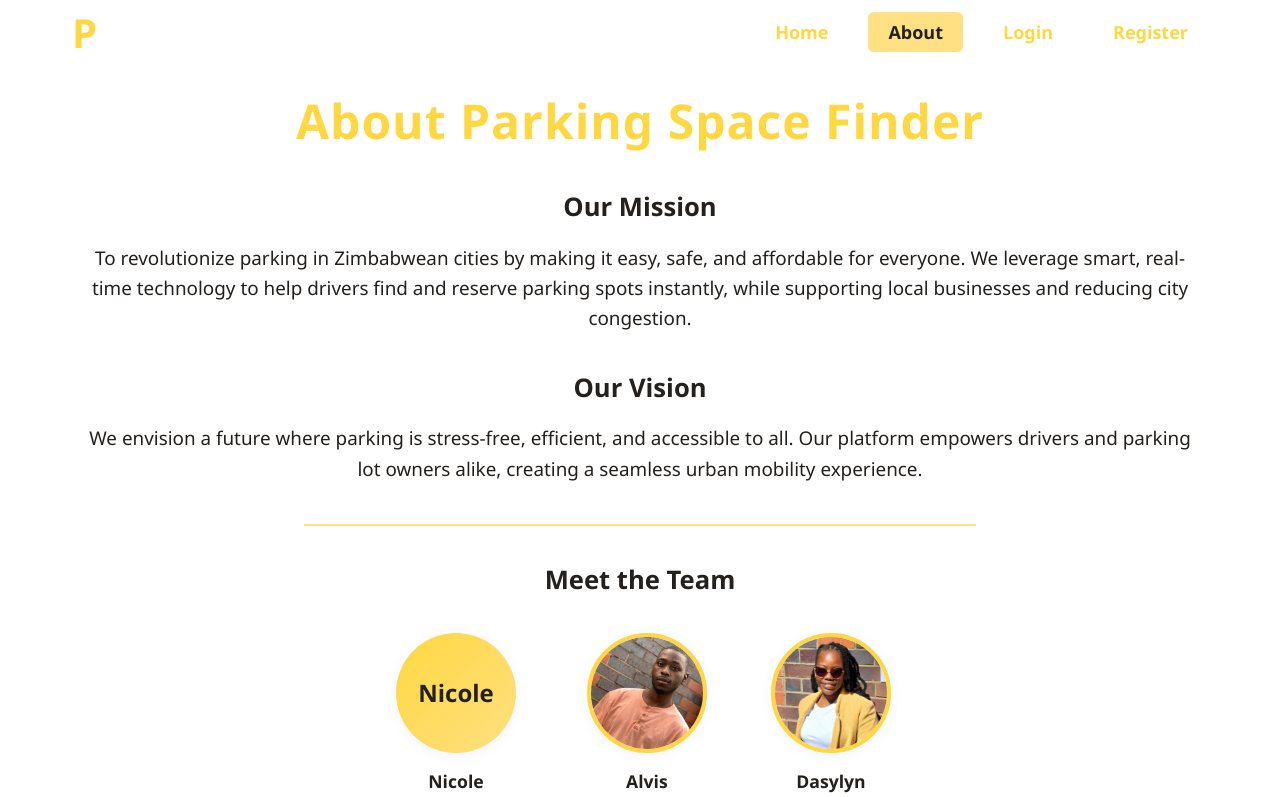
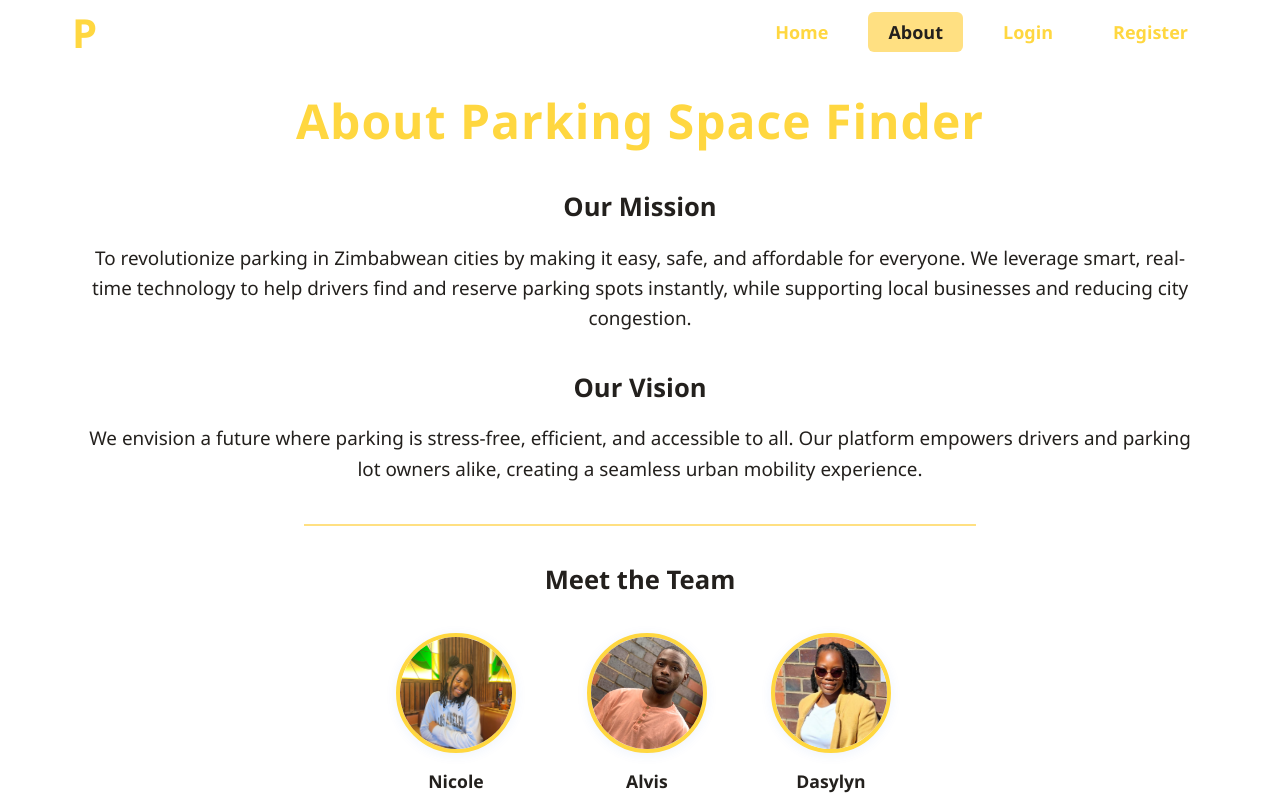
Before and after one commit to takudzwamhanda/PSFinder, a React (Vite) app: page /about in a window 1280 px wide. Shown: the top 797 px of the page. Built offline with nearby package versions, Linux system fonts and the light colour scheme; no server answers.

Commit message:
Fix Nicole image import - use correct case-sensitive filename Nicole.jpg

```diff
--- a/src/pages/About.jsx
+++ b/src/pages/About.jsx
@@ -1,7 +1,7 @@
 import React from 'react';
 import { Link } from 'react-router-dom';
 import './About.css';
-// import NicoleImg from '../imgs/nicole.jpg'; // Commented out - image file missing
+import NicoleImg from '../imgs/Nicole.jpg';
 import AlvisImg from '../imgs/Alvis.jpg';
 import DasylynImg from '../imgs/dasylyn.jpg';
 
@@ -74,8 +74,7 @@ const About = () => (
       <h2 className="about-subtitle">Meet the Team</h2>
       <div className="about-team">
         <div className="about-team-member">
-                          {/* <img src={NicoleImg} alt="Nicole" className="about-team-img" /> */}
-                <div className="about-team-img-placeholder">Nicole</div>
+                          <img src={NicoleImg} alt="Nicole" className="about-team-img" />
           <div className="about-team-name">Nicole</div>
           <div className="about-team-role">Product Manager</div>
         </div>
```
